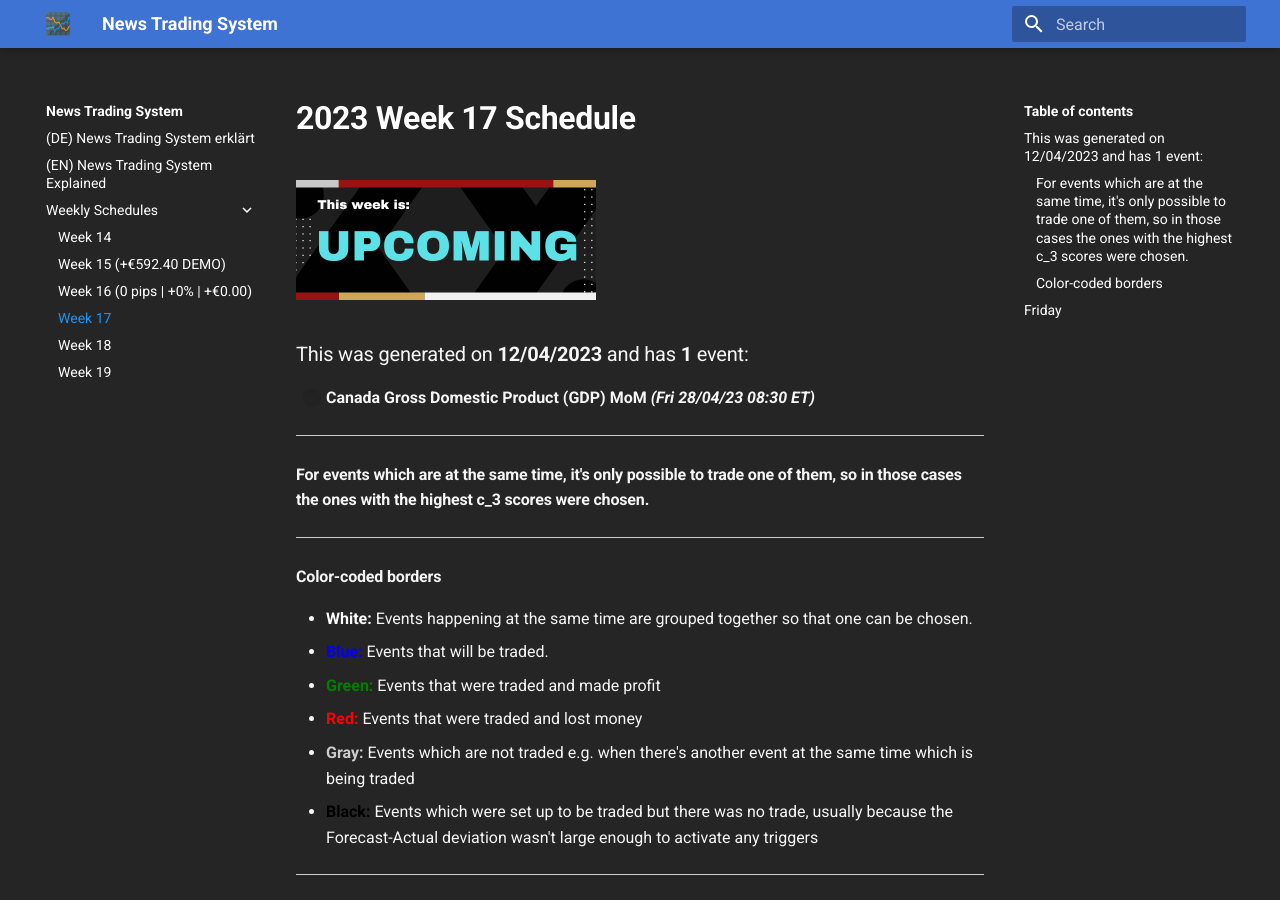
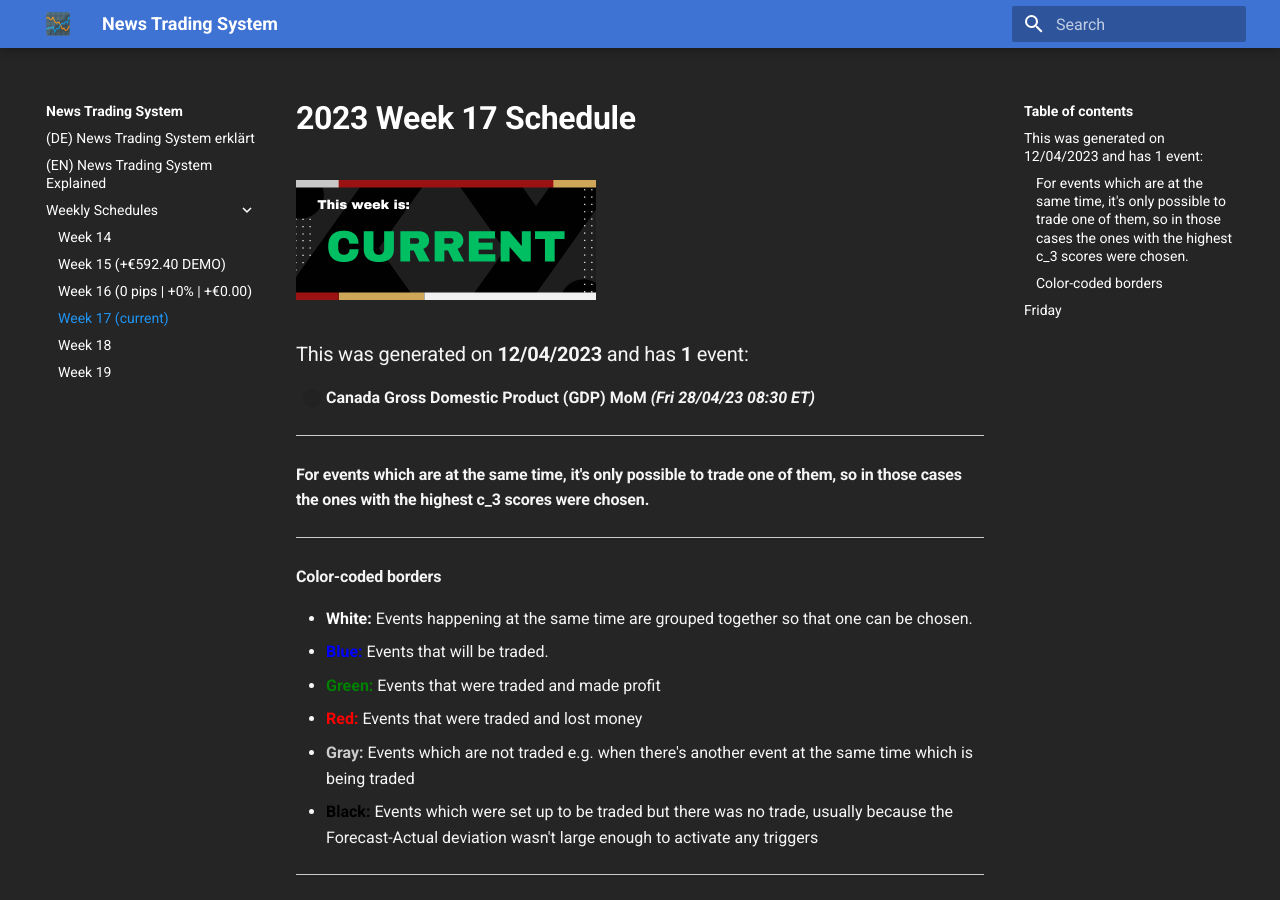
Before and after one commit to spliffli/news-trading-analyzer, an MkDocs documentation site: the page built from docs/weekly-schedules/week-17-schedule.md, in a window 1280 px wide and 900 px high. Built offline with MkDocs 1.6.1 and Material for MkDocs 9.7.7, drawn with Linux system fonts in a browser that asks for light colours; comment, search, counter and statistics services are not loaded.

Commit message:
updated docs

```diff
--- a/docs/weekly-schedules/week-17-schedule.md
+++ b/docs/weekly-schedules/week-17-schedule.md
@@ -1,6 +1,6 @@
 # **2023 Week 17 Schedule**
 
-<img src="/images/week-upcoming-300-120px.png" alt="This week is UPCOMING">
+<img src="/images/week-current-300-120px.png" alt="This week is CURRENT">
 
 ### This was generated on **12/04/2023** and has **1** event:
 
--- a/mkdocs.yml
+++ b/mkdocs.yml
@@ -49,7 +49,7 @@ nav:
     - Week 14: weekly-schedules/week-14-schedule.md
     - Week 15 (+€592.40 DEMO): weekly-schedules/week-15-schedule.md
     - Week 16 (0 pips | +0% | +€0.00): weekly-schedules/week-16-schedule.md
-    - Week 17: weekly-schedules/week-17-schedule.md
+    - Week 17 (current): weekly-schedules/week-17-schedule.md
     - Week 18: weekly-schedules/week-18-schedule.md
     - Week 19: weekly-schedules/week-19-schedule.md
 
```
